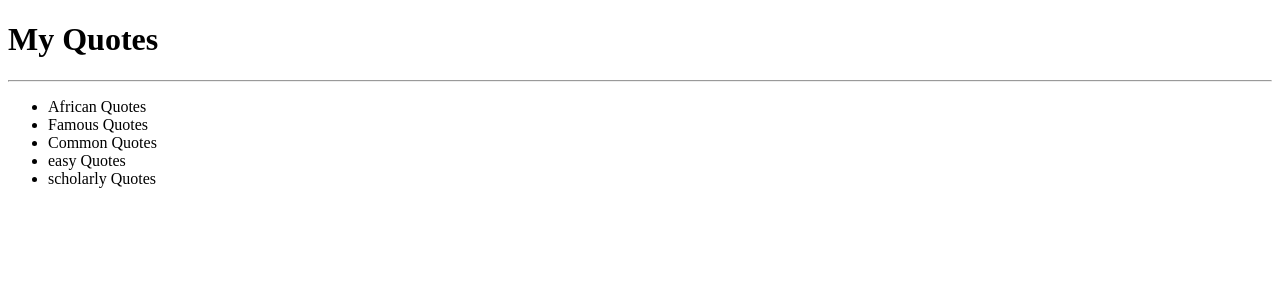
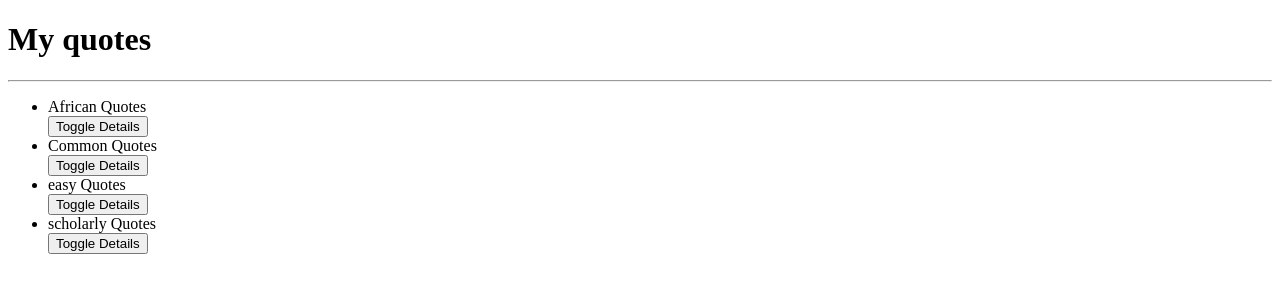
Before and after one commit to mamu234/Quotes, an Angular app in the folder Quotes/: page / in a window 1280 px wide. Shown: the top 300 px of the page. Built offline with nearby package versions, Linux system fonts and the light colour scheme.

Commit message:
modified toggle-details

```diff
--- a/Quotes/src/app/app.component.html
+++ b/Quotes/src/app/app.component.html
@@ -1,5 +1,5 @@
 
-  <div>
+  <!-- <div>
   <h1>My Quotes</h1>
   <hr>
   <ul>
@@ -8,4 +8,5 @@
       </li>
   </ul>
   <p *ngIf='quotes.length > 5'>Your quotes are too many</p>
-</div>
+</div> -->
+<app-quote></app-quote>
--- a/Quotes/src/app/app.component.ts
+++ b/Quotes/src/app/app.component.ts
@@ -8,11 +8,9 @@ import { Quote} from './quote';
 })
 export class AppComponent {
 quotes:Quote[] = [
-  {id:1, name:'African Quotes',description:'These are common African proverbs to instill good behaviour'},
-  {id:2,name:'Famous Quotes',description:'These are general quotes used everyday'},
-  {id:3,name:'Common Quotes',description:'These quotes are easy to understand'},
-  {id:4,name:'easy Quotes',description:'These quotes are easy to understand'},
-  {id:5,name:'scholarly Quotes',description:'These quotes are easy to understand'},
-
+  new Quote(1,'African Quotes','These are common African proverbs to instill good behaviour'),
+  new Quote (2,'Common Quotes','These are general quotes used everyday'),
+  new Quote(3, 'easy Quotes','These quotes are easy to understand'),
+  new Quote (4,'scholarly Quotes','Quotes by famous authors'),
 ];
 }
--- a/Quotes/src/app/quote.ts
+++ b/Quotes/src/app/quote.ts
@@ -1,5 +1,6 @@
 export class Quote {
-    id!: number;
-    name!: string;
-    description: string;
+    showDescription: boolean;
+    constructor(public id: number,public name: string,public description: string){
+      this.showDescription=false;
+    }
 }
--- a/Quotes/src/app/quote/quote.component.html
+++ b/Quotes/src/app/quote/quote.component.html
@@ -1,10 +1,10 @@
-<div>
-    <h1>My Quotes</h1>
-    <hr>
-    <ul>
-      <li *ngFor='let quote of quotes'>
-        {{quote.name}}
-        <app-quote-detail [quote]='quote'></app-quote-detail>
-      </li>
-    </ul>
+<h1>My quotes</h1>
+<hr>
+<ul>
+  <div *ngFor='let quote of quotes;let i = index'>
+    <li>{{quote.name}}</li>
+    <button (click)='toggleDetails(i)'>Toggle Details</button>
+    <app-quote-detail *ngIf='quote.showDescription' [quote]='quote'></app-quote-detail>
   </div>
+</ul>
+<p *ngIf='quotes.length > 5'>You have too many quotes</p>
--- a/Quotes/src/app/quote/quote.component.ts
+++ b/Quotes/src/app/quote/quote.component.ts
@@ -1,5 +1,6 @@
 import { Component, OnInit } from '@angular/core';
 import {Quote} from '../quote';
+
 
 @Component({
   selector: 'app-quote',
@@ -9,13 +10,16 @@ import {Quote} from '../quote';
 export class QuoteComponent implements OnInit {
 
   quotes:Quote[] = [
-    {id:1, name:'African Quotes',description:'These are common African proverbs to instill good behaviour'},
-    {id:3,name:'Common Quotes',description:'These are general quotes used everyday'},
-    {id:4,name:'easy Quotes',description:'These quotes are easy to understand'},
-    {id:5,name:'scholarly Quotes',description:' Quotes by famous authors'},
+    new Quote(1,'African Quotes','Only a fool tests the depth of a river with both feet'),
+    new Quote (2,'Common Quotes','A stich in timesaves nine'),
+    new Quote(3, 'easy Quotes','Get busy living or get busy dying'),
+    new Quote (4,'scholarly Quotes','Many of life’s failures are people who did not realize how close they were to success when they gave up.'),
 
   ];
 
+  toggleDetails(index){
+    this.quotes[index].showDescription = !this.quotes[index].showDescription;
+  }
 
   constructor() { }
 
```
